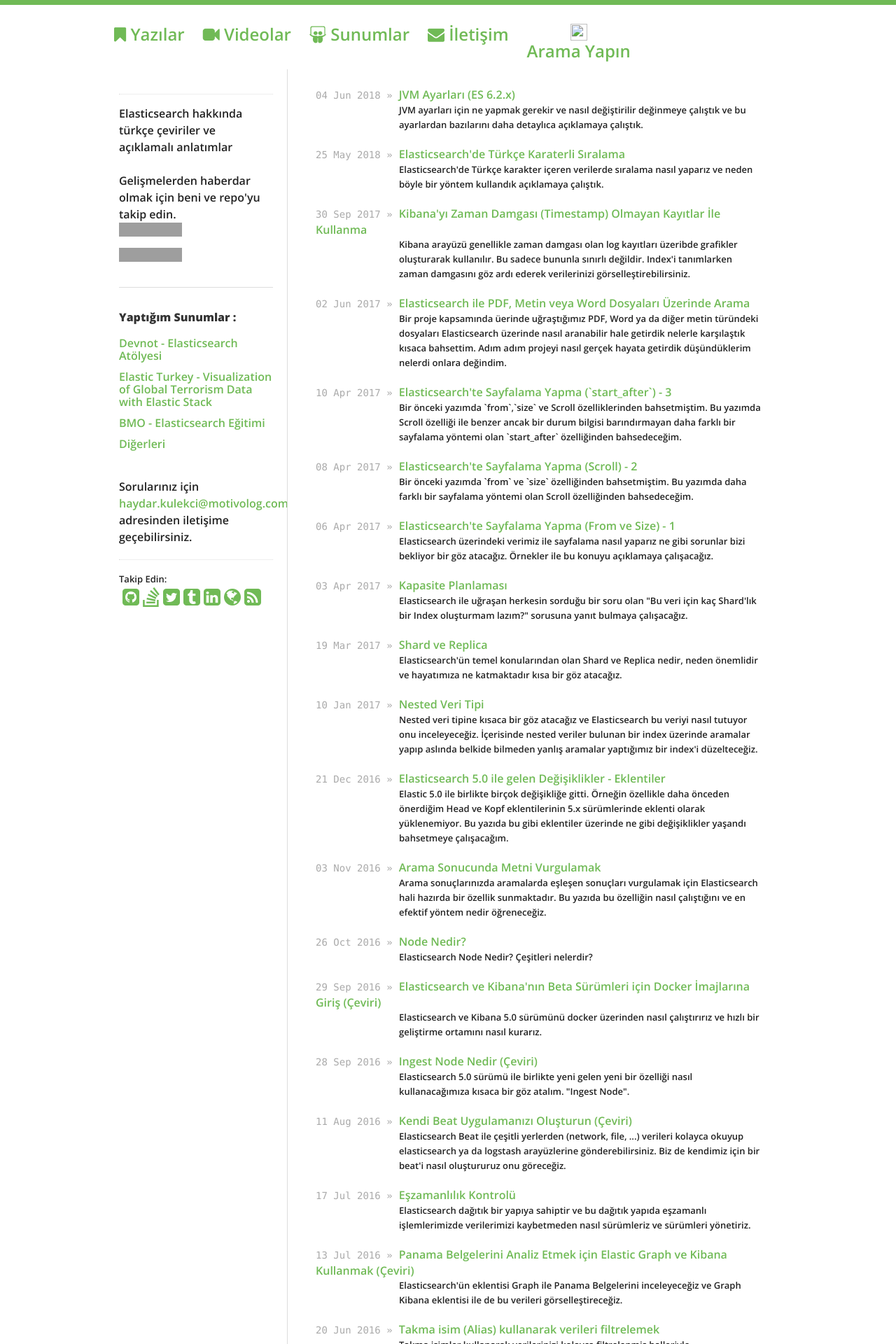
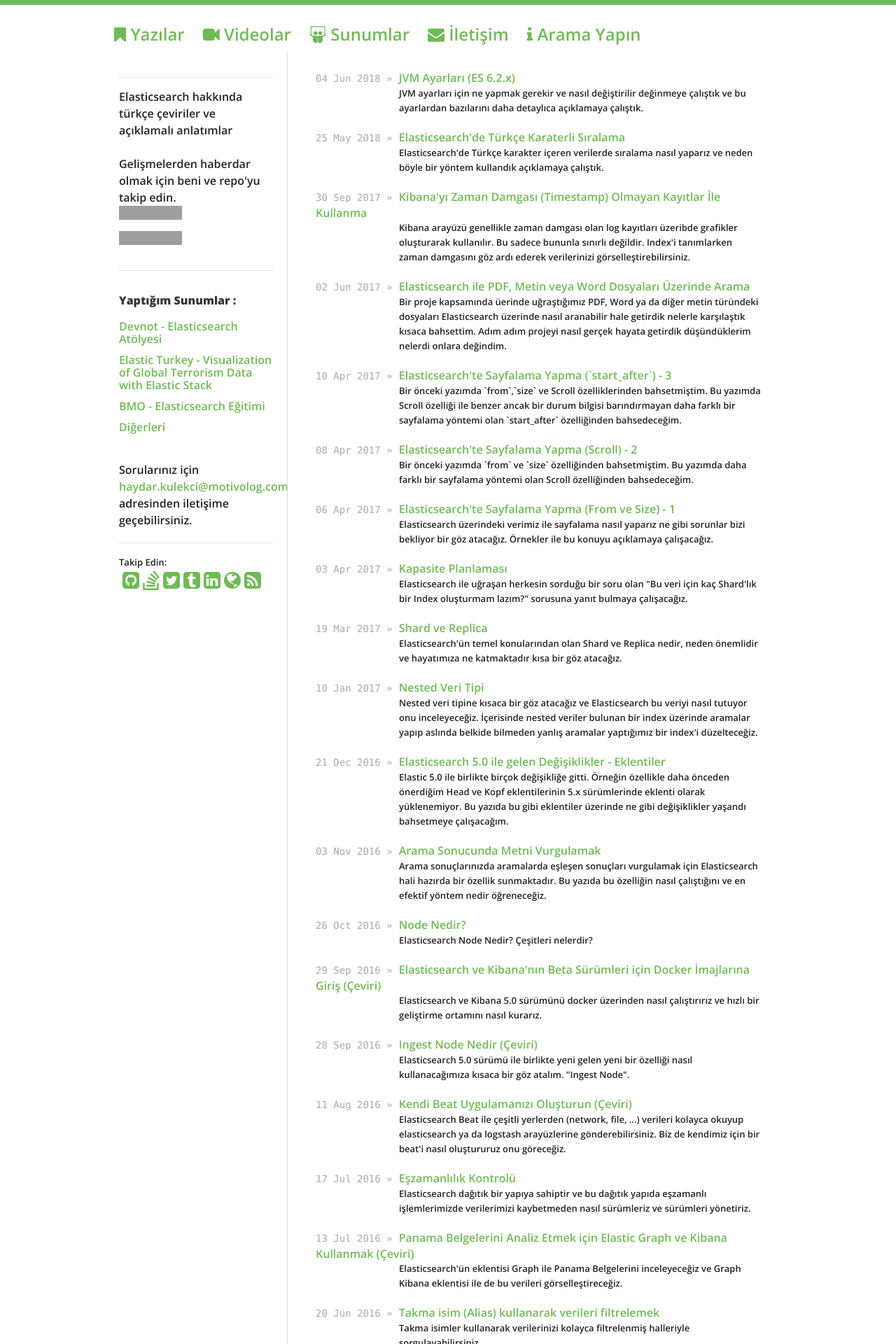
Before and after one commit to hkulekci/elasticsearch, a Jekyll site: the page built from index.html, in a window 1280 px wide. Shown: the top 1920 px of the page at 70% size. Built offline with Jekyll 4.4.1, drawn with Linux system fonts in a browser that asks for light colours; nearby versions of some CDN libraries; comment, search, counter and statistics services are not loaded; grey boxes are pictures that could not be loaded.

Commit message:
Update default.html

```diff
--- a/_layouts/default.html
+++ b/_layouts/default.html
@@ -33,7 +33,7 @@
       <li><h2><a href="/videos"><i class="fa fa-video-camera"></i> Videolar</a></h2></li>
       <li><h2><a href="/presentations"><i class="fa fa-slideshare"></i> Sunumlar</a></h2></li>
       <li><h2><a href="/contact"><i class="fa fa-envelope"></i> İletişim</a></h2></li>
-      <li><h2><a href="https://index.as/hkulekci/articles-1057" target="_blank"><img src="https://index.as/favicon.png" width="24px" height="24px"> Arama Yapın</a></li>
+      <li><h2><a href="https://index.as/hkulekci/articles-1057" target="_blank"><i class="fa fa-info"></i> Arama Yapın</a></li>
     </ul>
   </div>
   <div class="container">
```
